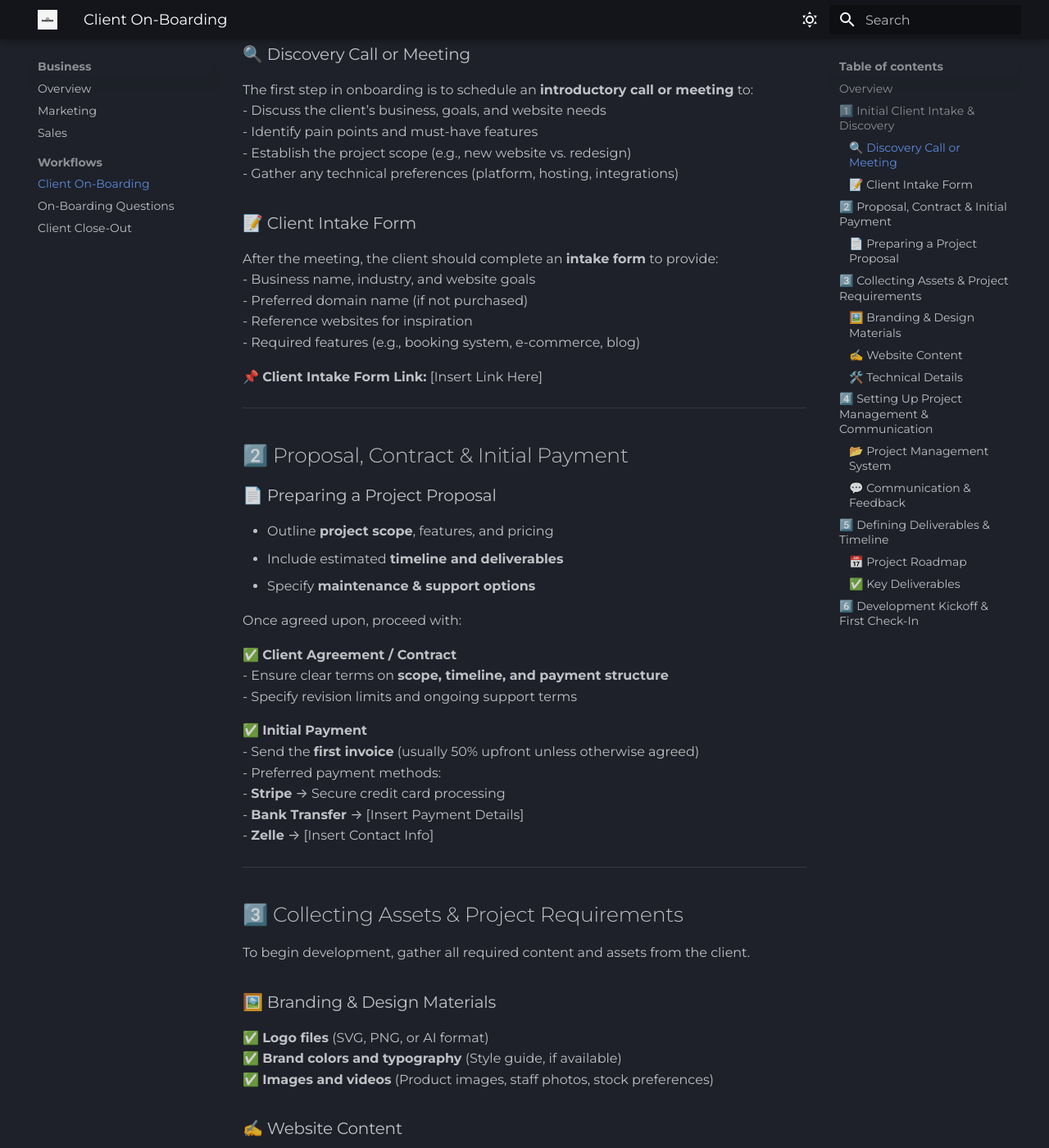
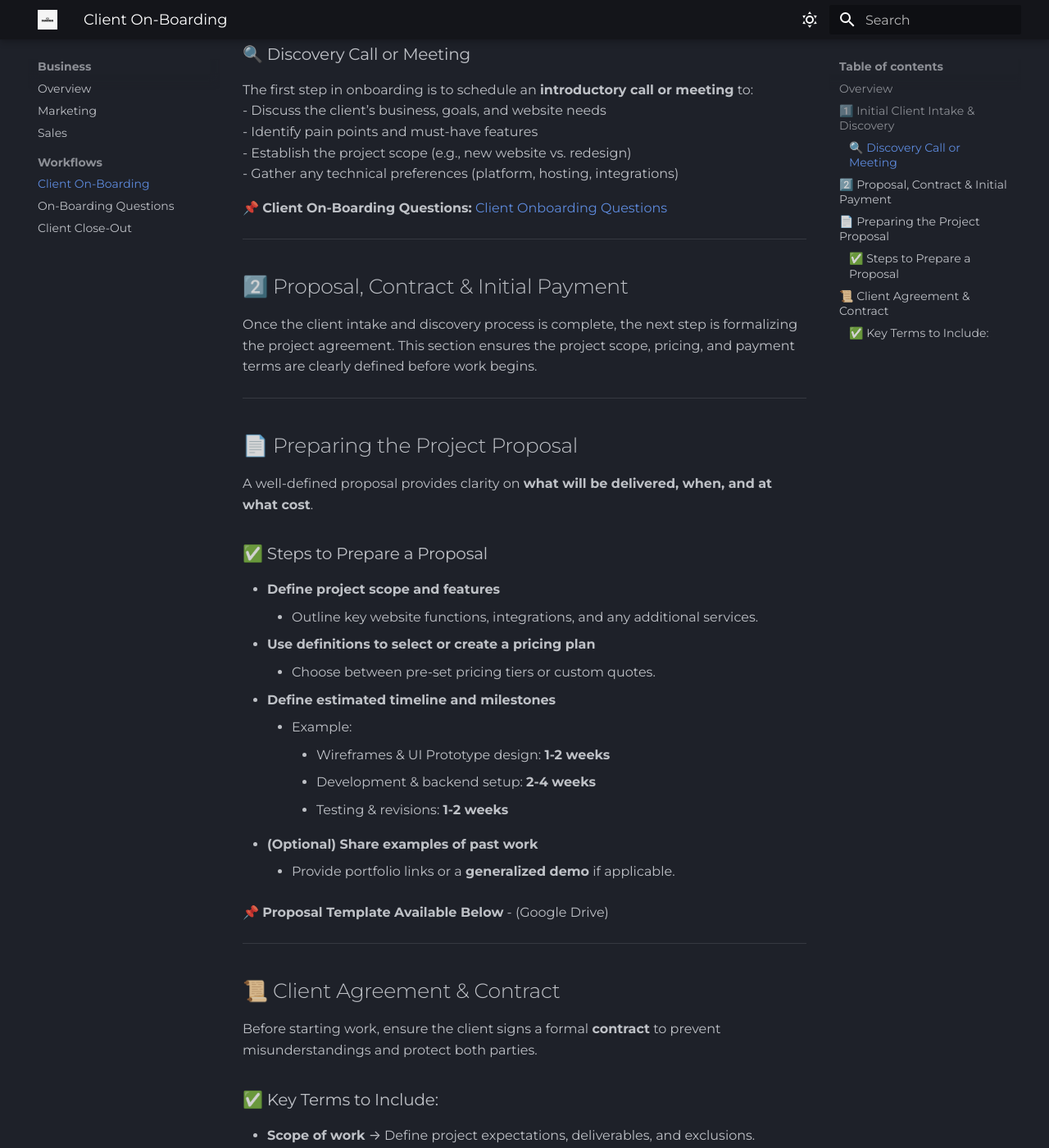
Before and after one commit to wesordonez/dunosis-web-docs, an MkDocs documentation site: the page built from docs/business/workflows/client-onboarding.md, in a window 1280 px wide and 1400 px high, scrolled down 819 px. Shown: the whole window at 82% size. Built offline with MkDocs 1.6.1 and Material for MkDocs 9.7.7, drawn with Linux system fonts in a browser that asks for light colours; emoji names are drawn with the system emoji font; some of the changed text lies outside the part shown.

Commit message:
removed construction note in questions, improved payment, contract andn proposal section

```diff
--- a/docs/business/workflows/client-onboarding.md
+++ b/docs/business/workflows/client-onboarding.md
@@ -25,38 +25,125 @@
 - Establish the project scope (e.g., new website vs. redesign)
 - Gather any technical preferences (platform, hosting, integrations)
 
-### 📝 Client Intake Form
-After the meeting, the client should complete an **intake form** to provide:
-- Business name, industry, and website goals
-- Preferred domain name (if not purchased)
-- Reference websites for inspiration
-- Required features (e.g., booking system, e-commerce, blog)
-
-📌 **Client Intake Form Link:** [Insert Link Here]
+📌 **Client On-Boarding Questions:** [Client Onboarding Questions](https://example.com/onboarding-questions)
 
 ---
 
 ## 2️⃣ Proposal, Contract & Initial Payment
 
-### 📄 Preparing a Project Proposal
-- Outline **project scope**, features, and pricing
-- Include estimated **timeline and deliverables**
-- Specify **maintenance & support options**
 
-Once agreed upon, proceed with:
-
-✅ **Client Agreement / Contract**
-- Ensure clear terms on **scope, timeline, and payment structure**
-- Specify revision limits and ongoing support terms
-
-✅ **Initial Payment**
-- Send the **first invoice** (usually 50% upfront unless otherwise agreed)
-- Preferred payment methods:
-  - **Stripe** → Secure credit card processing
-  - **Bank Transfer** → [Insert Payment Details]
-  - **Zelle** → [Insert Contact Info]
+Once the client intake and discovery process is complete, the next step is formalizing the project agreement. This section ensures the project scope, pricing, and payment terms are clearly defined before work begins.
 
 ---
+
+## 📄 Preparing the Project Proposal
+
+A well-defined proposal provides clarity on **what will be delivered, when, and at what cost**.
+
+### ✅ Steps to Prepare a Proposal
+- **Define project scope and features**
+    - Outline key website functions, integrations, and any additional services.
+- **Use definitions to select or create a pricing plan**
+    - Choose between pre-set pricing tiers or custom quotes.
+- **Define estimated timeline and milestones**
+    - Example:
+        - Wireframes & UI Prototype design: **1-2 weeks**
+        - Development & backend setup: **2-4 weeks**
+        - Testing & revisions: **1-2 weeks**
+- **(Optional) Share examples of past work**
+    - Provide portfolio links or a **generalized demo** if applicable.
+
+📌 **Proposal Template Available Below**  - (Google Drive)
+
+---
+
+## 📜 Client Agreement & Contract
+
+Before starting work, ensure the client signs a formal **contract** to prevent misunderstandings and protect both parties.
+
+### ✅ Key Terms to Include:
+- **Scope of work** → Define project expectations, deliverables, and exclusions.
+- **Timeline & structure** → Estimated deadlines and milestone approvals.
+- **Payment structure** → Terms for deposits, final payment, and late fees.
+- **Revision policy** → Specify how many revision rounds are included.
+- **Ongoing support** → Define what is covered post-launch (e.g., maintenance, bug fixes).
+- **Legal considerations** → Copyright, intellectual property, liability disclaimers.
+- **E-Signature method** → Use **OpenSign** or another secure e-signature platform.
+
+📌 **Contract Template Available Below**
+
+??? info "Contract Template"
+    # Website Development Agreement
+
+    This Website Development Agreement (the "Agreement") is entered into as of **[Date]**, by and between:
+
+    **Client Name:** [Client Name]
+    **Client Business Name:** [Business Name]
+    **Developer:** Dunosis
+
+    ## 1. Scope of Work
+    Dunosis agrees to develop a website for the Client as described in the **Project Proposal**.
+
+    ### 🔹 Deliverables
+    - Fully functional website deployed on [hosting provider]
+    - Admin dashboard access
+    - [Other agreed deliverables]
+
+    ## 2. Payment Terms
+    The Client agrees to pay the Developer the total project fee of **$[Total Amount]** under the following payment schedule:
+    - **50% deposit ($[Amount])** due upon contract signing.
+    - **50% final payment ($[Amount])** due before final deployment.
+
+    Failure to complete payment may result in project suspension or termination.
+
+    ## 3. Revisions & Feedback
+    - The Client is entitled to **[Number] revision rounds**.
+    - Additional revisions beyond this scope will be billed at **$[Hourly Rate]**.
+
+    ## 4. Intellectual Property & Ownership
+    Upon full payment, the Client will own the rights to the website content and design. The Developer retains the right to showcase the project in their portfolio.
+
+    ## 5. Maintenance & Support (Optional)
+    After project completion, ongoing support and maintenance can be provided at **$[Monthly Fee]** or per service request.
+
+    ## 6. Liability & Indemnification
+    The Developer is not responsible for **post-launch website failures** due to third-party changes, security breaches, or content modifications made by the Client.
+
+    ## 7. Agreement Termination
+    This agreement may be terminated if:
+    - The Client fails to make payment within **[X] days** of the due date.
+    - Either party provides written notice due to unforeseen circumstances.
+
+    ## 8. Acceptance & Signatures
+    By signing below, both parties agree to the terms of this Agreement.
+
+    **Client Name:** [Client Signature]
+    **Date:** [Date]
+
+    **Dunosis Representative:** [Your Signature]
+    **Date:** [Date]
+
+---
+
+
+## 💳 Initial Payment
+
+Once the contract is signed, send the first invoice to secure the project start.
+
+### ✅ Payment Process:
+1. **Send the first invoice**
+    - Typically **50% upfront** before development begins.
+2. **Accepted Payment Methods:**
+    - **Stripe** → Secure online credit/debit card payments.
+    - **Zelle** → Direct bank transfer.
+    - **Evalon Payment Terminal** → In-person POS terminal transactions.
+    - **Cash** → Only for local clients (must provide receipt).
+
+---
+
+!!! danger "NOTE"
+    These steps are CRITICAL. Absolutely ZERO work will be done until a contract is signed and the 50% upfront payment is received.
+
 
 ## 3️⃣ Collecting Assets & Project Requirements
 
```
Also changed, not shown: docs/business/workflows/onboarding-questions.md (+0 -4 lines).
